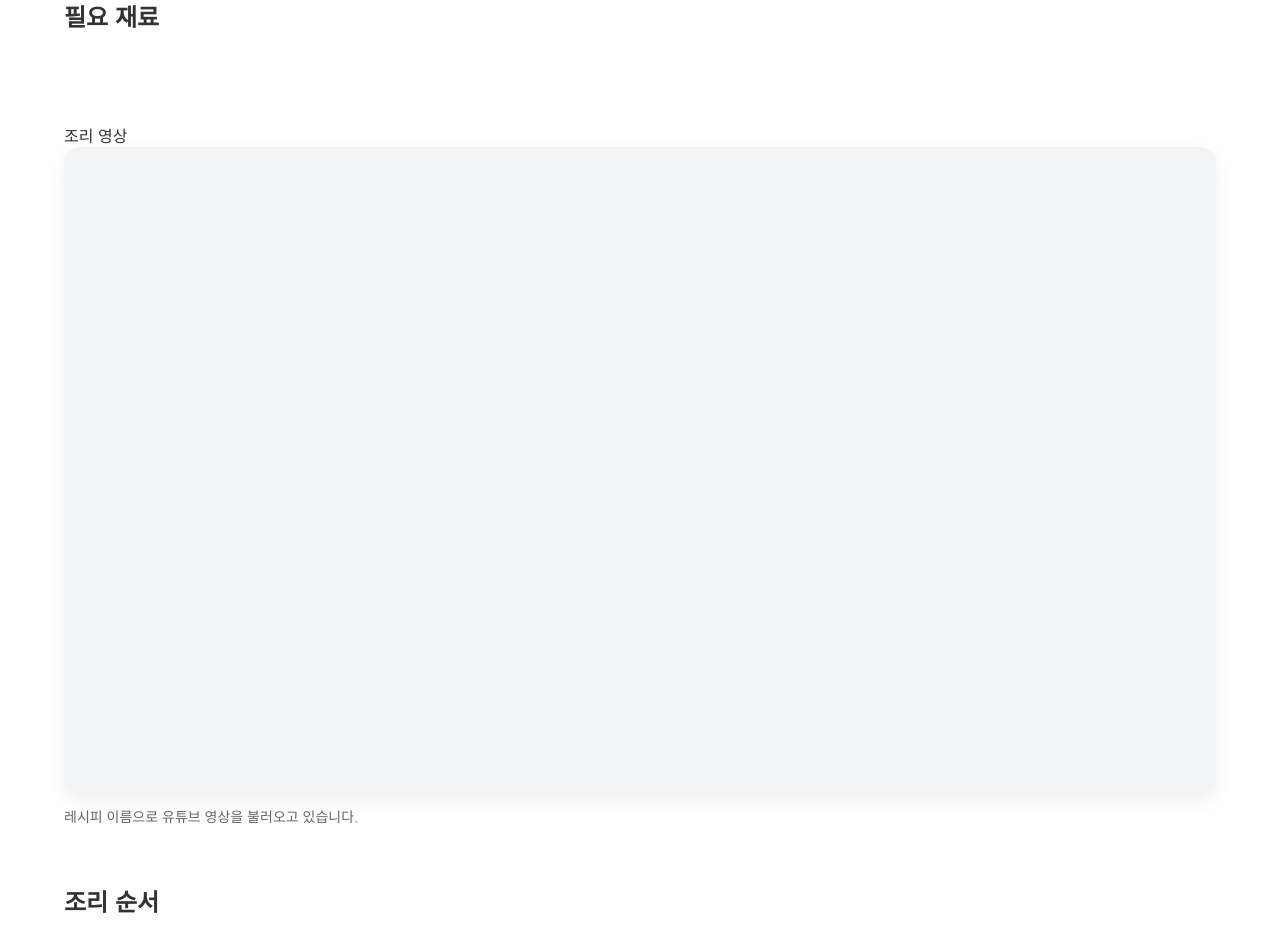
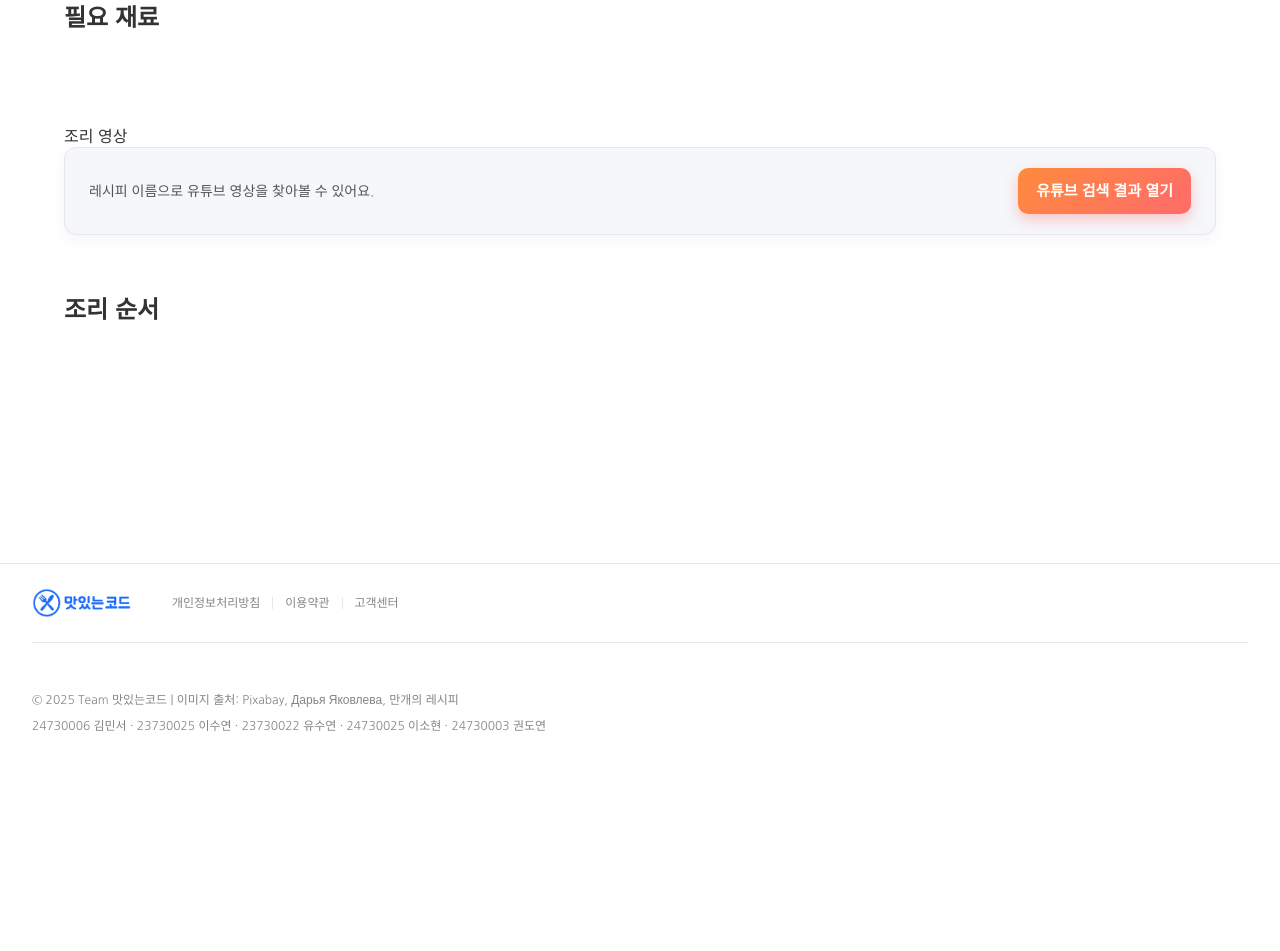
Before and after one commit to dlqlcns/delicode, a website: page public/recipe_detail.html in a window 1280 px wide. Shown: the part 507-1458 px from the top of the page. After the commit the page ends 1274 px from the top, so only its background shows below. Drawn offline with nearby package versions, Linux system fonts and the light colour scheme; files that its build step writes are made by us from their sources; files whose address does not match are found by name.

Commit message:
Open recipe videos as YouTube search results

```diff
--- a/public/css/recipe_detail.css
+++ b/public/css/recipe_detail.css
@@ -180,29 +180,47 @@
   margin-bottom: 60px;
 }
 
-.video-frame-wrapper {
-  position: relative;
-  width: 100%;
-  padding-top: 56.25%;
-  background: #f3f4f6;
-  border-radius: 16px;
-  overflow: hidden;
-  box-shadow: 0 6px 18px rgba(0, 0, 0, 0.06);
+.video-link-card {
+  display: flex;
+  justify-content: space-between;
+  align-items: center;
+  gap: 16px;
+  padding: 20px 24px;
+  background: #f5f7fa;
+  border: 1px solid #e5e7eb;
+  border-radius: 12px;
+  box-shadow: 0 6px 18px rgba(0, 0, 0, 0.04);
 }
 
-.video-frame-wrapper iframe {
-  position: absolute;
-  top: 0;
-  left: 0;
-  width: 100%;
-  height: 100%;
-  border: 0;
+.video-link-info {
+  flex: 1;
+}
+
+.video-link-button {
+  display: inline-flex;
+  align-items: center;
+  justify-content: center;
+  padding: 12px 18px;
+  border-radius: 10px;
+  background: linear-gradient(135deg, #ff8a3d, #ff6b6b);
+  color: #fff;
+  font-weight: 700;
+  font-size: 15px;
+  text-decoration: none;
+  box-shadow: 0 6px 14px rgba(255, 107, 107, 0.35);
+  transition: transform 0.12s ease, box-shadow 0.12s ease, filter 0.12s ease;
+}
+
+.video-link-button:hover {
+  transform: translateY(-1px);
+  box-shadow: 0 10px 20px rgba(255, 107, 107, 0.35);
+  filter: brightness(1.05);
 }
 
 .video-hint {
-  margin-top: 12px;
+  margin: 0;
   font-size: 14px;
-  color: #666;
+  color: #555;
 }
 
 /* ============================================ */
--- a/public/js/recipe_detail.js
+++ b/public/js/recipe_detail.js
@@ -80,10 +80,10 @@ function renderRecipeDetail(recipe) {
 
 function renderRecipeVideo(recipe) {
     const videoSection = document.querySelector('.video-section');
-    const frame = document.getElementById('recipeVideoFrame');
+    const linkButton = document.getElementById('recipeVideoLink');
     const hint = document.getElementById('recipeVideoHint');
 
-    if (!videoSection || !frame) return;
+    if (!videoSection || !linkButton) return;
 
     const query = recipe?.name ? `${recipe.name} 레시피 조리법` : '';
 
@@ -93,12 +93,13 @@ function renderRecipeVideo(recipe) {
     }
 
     const encodedQuery = encodeURIComponent(query);
-    frame.src = `https://www.youtube.com/embed?listType=search&list=${encodedQuery}`;
-    frame.title = `${recipe.name} 유튜브 조리 영상`;
+    const searchUrl = `https://www.youtube.com/results?search_query=${encodedQuery}`;
+    linkButton.href = searchUrl;
+    linkButton.title = `${recipe.name} 유튜브 검색 결과 새 창에서 열기`;
     videoSection.style.display = '';
 
     if (hint) {
-        hint.textContent = `${recipe.name}와 관련된 유튜브 레시피 영상을 불러왔습니다.`;
+        hint.textContent = `${recipe.name}와 관련된 유튜브 검색 결과를 새 창에서 확인하세요.`;
     }
 }
 
--- a/public/recipe_detail.html
+++ b/public/recipe_detail.html
@@ -130,17 +130,20 @@
 
     <section class="video-section">
       <h2 class="section-title">조리 영상</h2>
-      <div class="video-frame-wrapper">
-        <iframe
-          id="recipeVideoFrame"
-          title="유튜브 조리 영상"
-          src=""
-          allow="accelerometer; autoplay; clipboard-write; encrypted-media; gyroscope; picture-in-picture; web-share"
-          referrerpolicy="strict-origin-when-cross-origin"
-          allowfullscreen
-        ></iframe>
+      <div class="video-link-card">
+        <div class="video-link-info">
+          <p class="video-hint" id="recipeVideoHint">레시피 이름으로 유튜브 영상을 찾아볼 수 있어요.</p>
+        </div>
+        <a
+          id="recipeVideoLink"
+          class="video-link-button"
+          href="#"
+          target="_blank"
+          rel="noopener noreferrer"
+        >
+          유튜브 검색 결과 열기
+        </a>
       </div>
-      <p class="video-hint" id="recipeVideoHint">레시피 이름으로 유튜브 영상을 불러오고 있습니다.</p>
     </section>
 
     <section class="recipe-steps-section">
```
